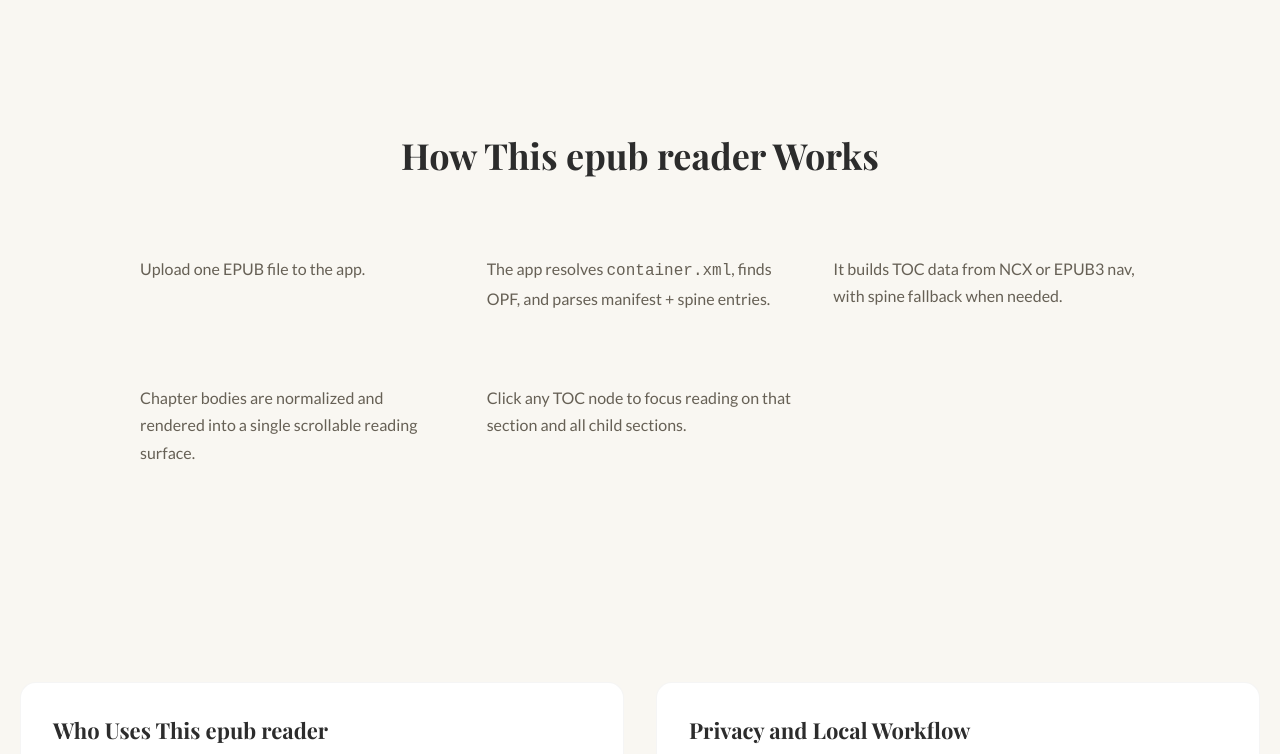
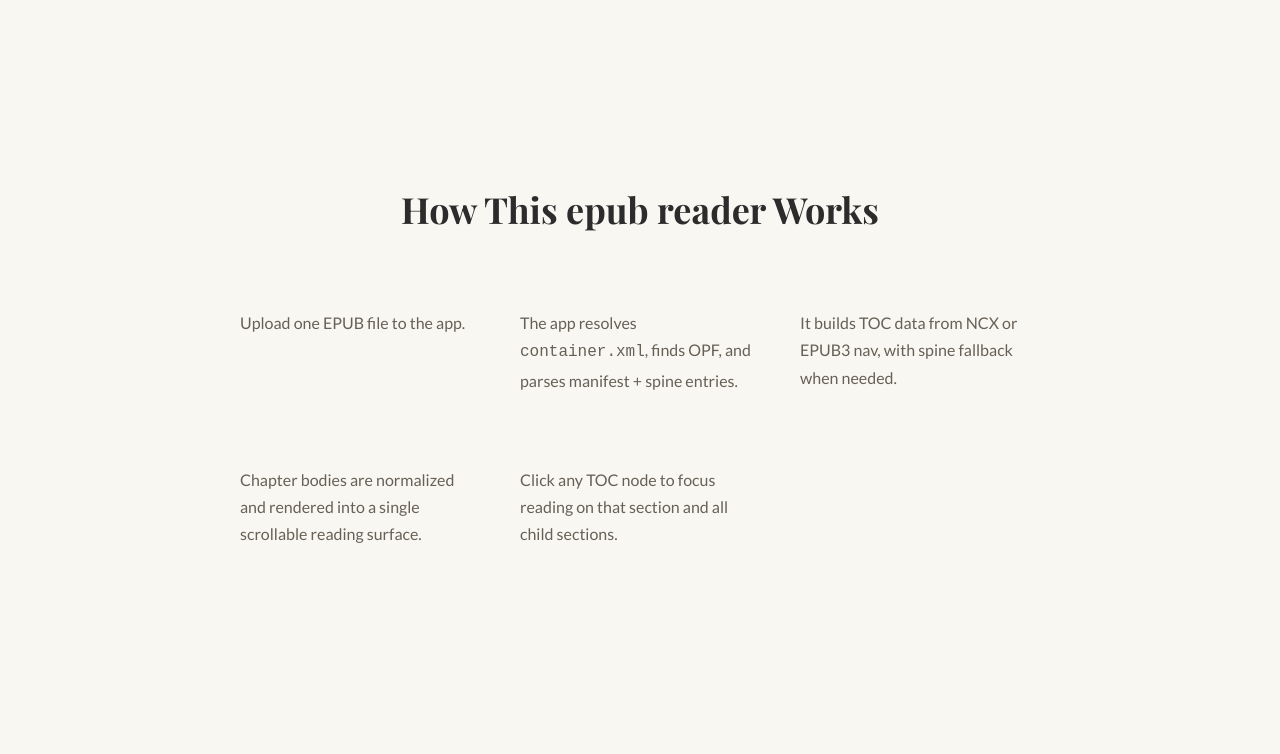
Before and after one commit to yuanzhixiang/epub-reader.org, a plain HTML site: page index.html in a window 1280 px wide. Shown: the part 1920-2674 px from the top of the page. Drawn offline with nearby package versions, Linux system fonts and the light colour scheme; a web font is replaced by a local one.

Commit message:
modify page style

```diff
--- a/index.html
+++ b/index.html
@@ -163,6 +163,12 @@
       padding: 100px 20px; /* More breathing room */
     }
 
+    .section-container {
+      width: 100%;
+      max-width: var(--container-width);
+      margin: 0 auto;
+    }
+
     .section-title {
       font-family: var(--font-serif);
       font-size: 36px; /* Larger headings */
@@ -288,7 +294,7 @@
       list-style: none;
       padding: 0;
       margin: 0;
-      max-width: 1000px;
+      max-width: 100%;
       margin-inline: auto;
     }
 
```
